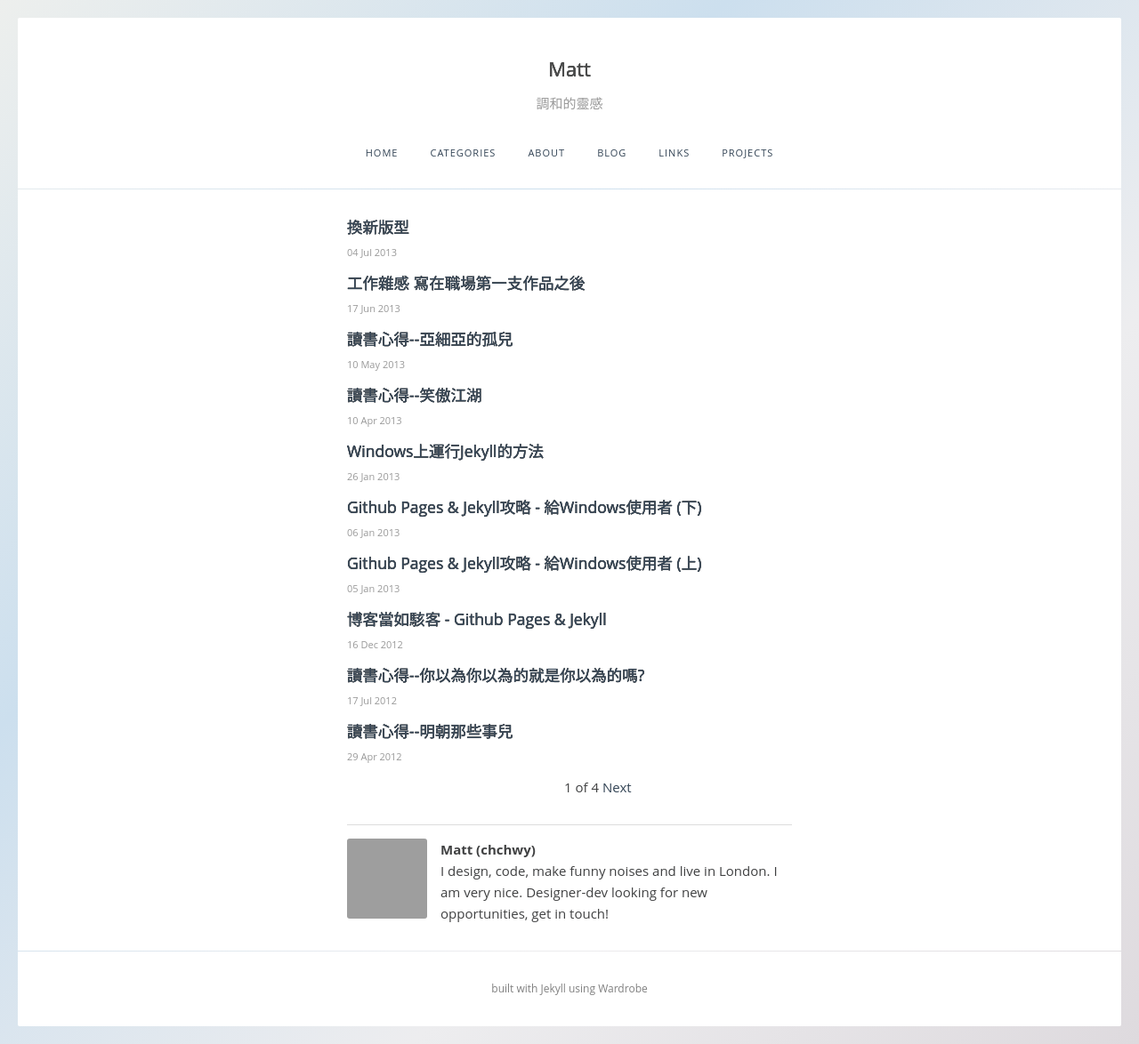
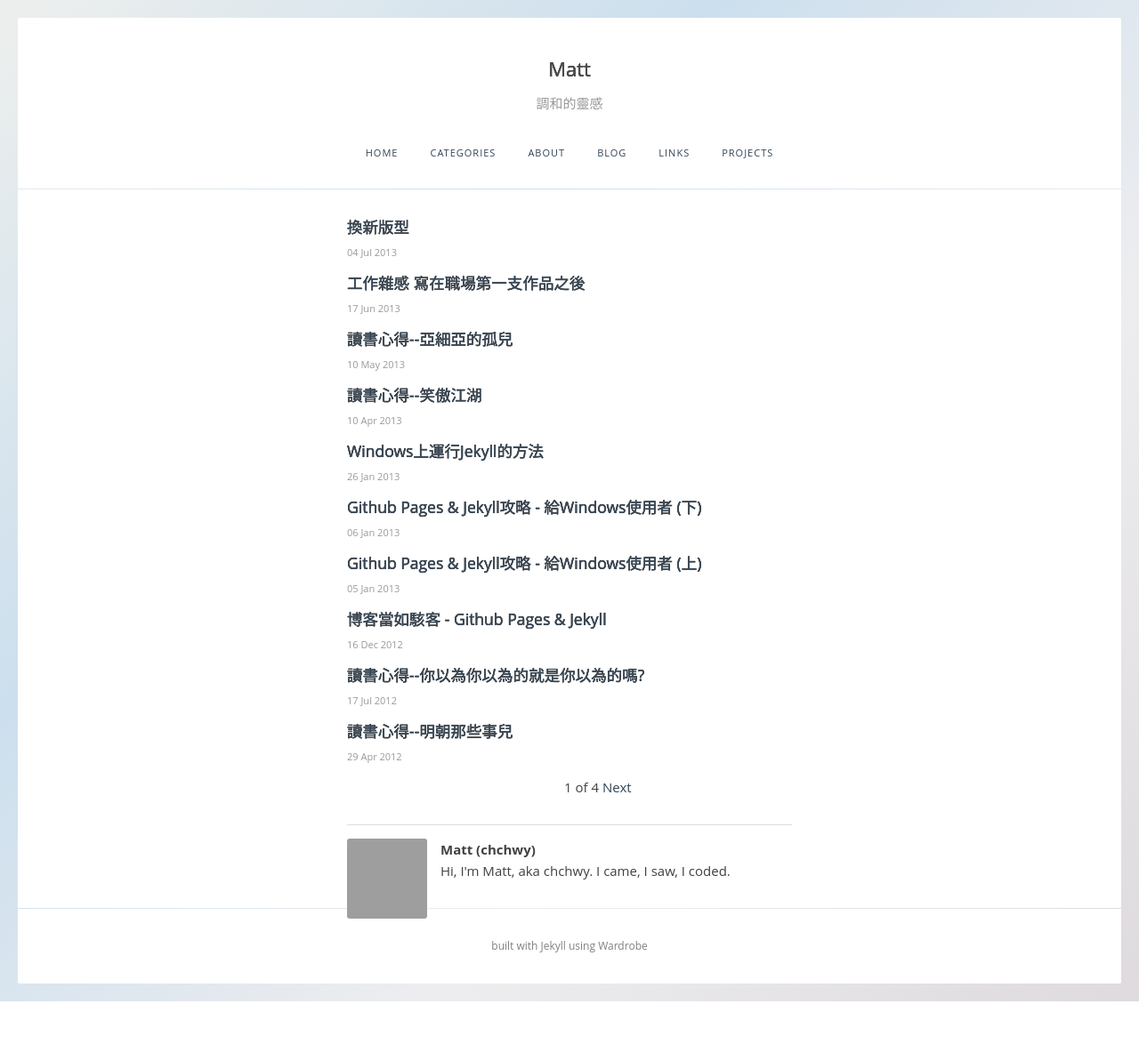
Before and after one commit to sndnvaps/sndnvaps.github.io, a Jekyll site: the page built from index.html, in a window 1280 px wide. Shown: the whole page at 89% size. Built offline with Jekyll 4.4.1, drawn with Linux system fonts in a browser that asks for light colours; Markdown is read by kramdown in place of the engine named in the settings; the list of posts is cut into pages by our own code; after the commit the page ends 1126 px from its top, so only the background shows below that; grey boxes are pictures that could not be loaded.

Commit message:
Update bio

```diff
--- a/_config.yml
+++ b/_config.yml
@@ -22,7 +22,7 @@ disqus_shortname: chchwy
 owner:
   name:           Matt (chchwy)
   avatar:         'https://secure.gravatar.com/avatar/49a872f505cf4d3d0435f4f96c8dcd64?s=420&d=https://a248.e.akamai.net/assets.github.com%2Fimages%2Fgravatars%2Fgravatar-user-420.png'
-  bio:            'I design, code, make funny noises and live in London. I am very nice. Designer-dev looking for new opportunities, get in touch!'
+  bio:            "Hi, I'm Matt, aka chchwy. I came, I saw, I coded."
 
 links:
   - name:         Home
```
